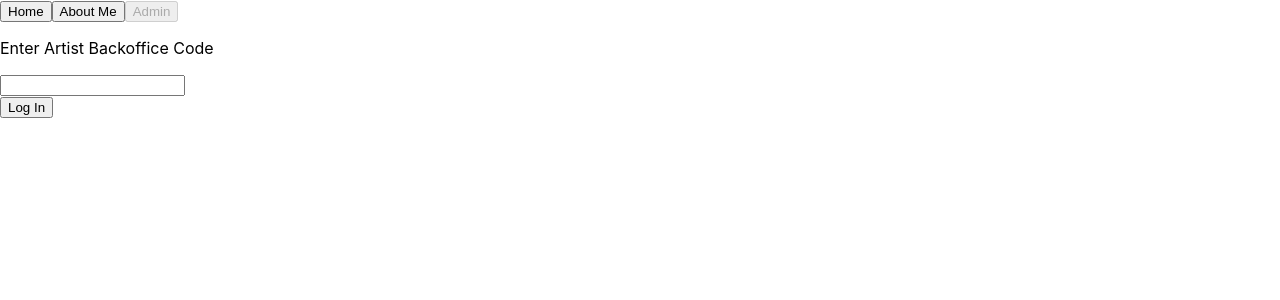
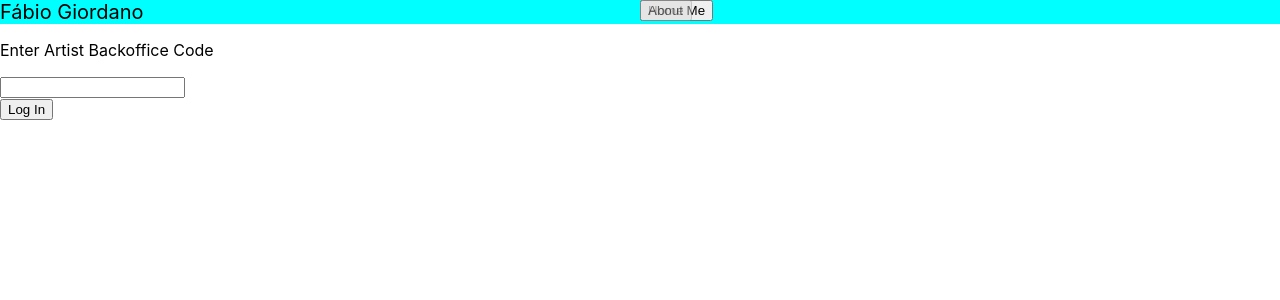
Before and after one commit to Fernot94/Leafie, a Next.js app: page /admin in a window 1280 px wide. Shown: the top 300 px of the page. Built offline with nearby package versions, Linux system fonts and the light colour scheme.

Commit message:
Changed button to middle of the page

```diff
--- a/pages/navbar.jsx
+++ b/pages/navbar.jsx
@@ -5,21 +5,21 @@ import styles from "../styles/Home.module.css";
 export default function Navbar() {
   const router = useRouter();
   return (
-    <div className={styles.menu}>
+    <div>
       <div className={styles.menu}>
         <Link href="/">
-          <a>
-            <button disabled={router.asPath === "/"}>Home</button>
+          <a className={styles.titulo}>Fábio Giordano
+            <button className={styles.button} disabled={router.asPath === "/"}>Admin</button>
           </a>
         </Link>
         <Link href="/about">
           <a>
-            <button disabled={router.asPath === "/about"}>About Me</button>
+            <button className={styles.button} disabled={router.asPath === "/about"}>About Me</button>
           </a>
         </Link>
         <Link href="/admin">
           <a>
-            <button disabled={router.asPath === "/admin"}>Admin</button>
+            <button className={styles.button} disabled={router.asPath === "/admin"}>Home</button>
           </a>
         </Link>
       </div>
--- a/styles/Home.module.css
+++ b/styles/Home.module.css
@@ -338,7 +338,19 @@ padding-top: 70px;
 grid-row: auto;
 }
 
-
+.menu{
+  background-color: aqua;
+  justify-content: center;
+  align-items: center;
+  align-content: center;
+}
+.button{
+  position: absolute;
+  left: 50%;
+}
+.titulo{
+  font-size: 20px;
+}
 .container h2{
   text-align: center;
 }
```
Also changed, not shown: 1 other file (tests, documents, lock files or other folders).
